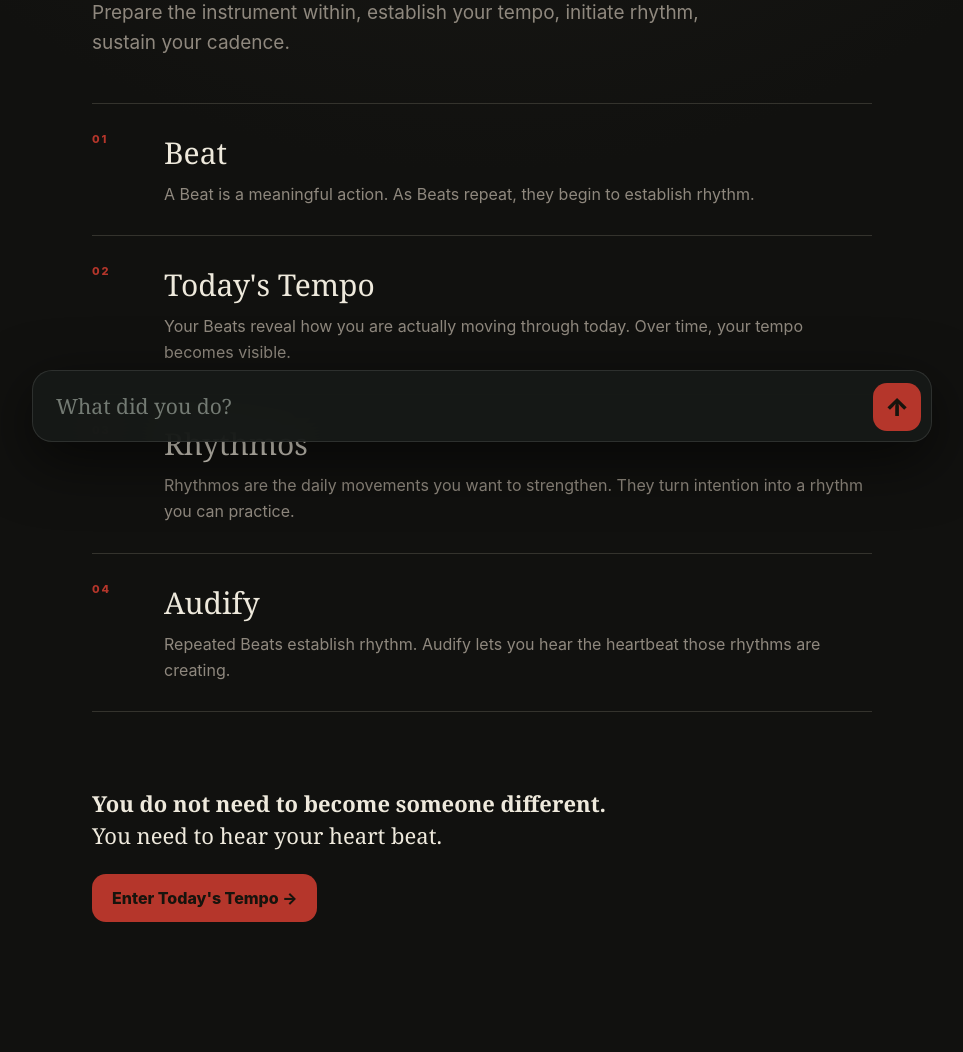
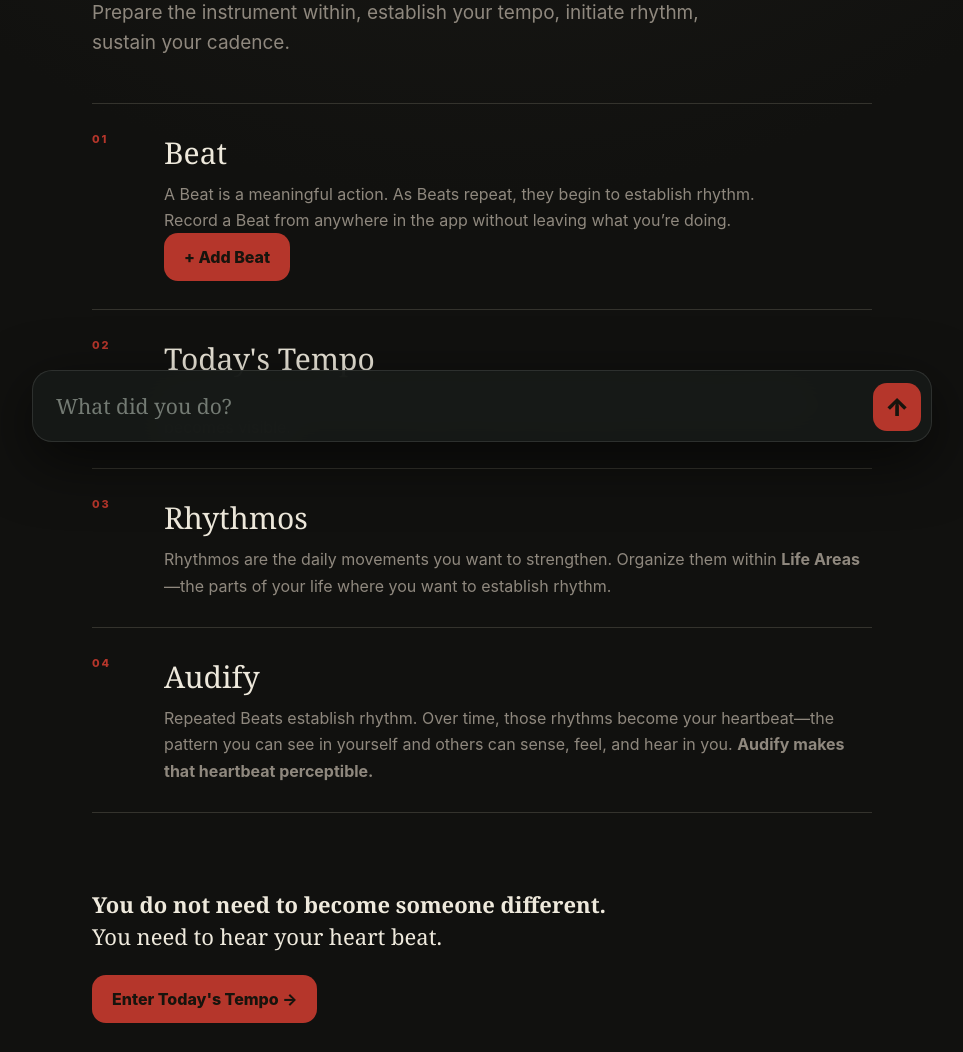
Before and after one commit to drummerbock/sumbody, a Flask app: page /onboarding in a window 1280 px wide. Shown: the part 336-1388 px from the top of the page, without its empty margins (158-1121 px from the left). Before the commit the page ends 1258 px from the top, so only its background shows below. Run offline with Flask 3, Linux system fonts and the light colour scheme; the visitor is signed in with stand-in values (Sample User, id 1); data that the repository does not hold is empty; some libraries are stand-ins or nearby versions.

Commit message:
Teach capture, Life Areas, and resonance in onboarding

```diff
--- a/templates/onboarding.html
+++ b/templates/onboarding.html
@@ -7,10 +7,10 @@
   <p class="lede onboarding-intro">Prepare the instrument within, establish your tempo, initiate rhythm, sustain your cadence.</p>
 
   <div class="onboarding-steps">
-    <article class="onboarding-step"><span>01</span><div><h2>Beat</h2><p>A Beat is a meaningful action. As Beats repeat, they begin to establish rhythm.</p></div></article>
+    <article class="onboarding-step"><span>01</span><div><h2>Beat</h2><p>A Beat is a meaningful action. As Beats repeat, they begin to establish rhythm.</p><p class="step-note">Record a Beat from anywhere in the app without leaving what you’re doing.</p><button class="primary tutorial-add-beat" type="button" data-open-composer>+ Add Beat</button></div></article>
     <article class="onboarding-step"><span>02</span><div><h2>Today's Tempo</h2><p>Your Beats reveal how you are actually moving through today. Over time, your tempo becomes visible.</p></div></article>
-    <article class="onboarding-step"><span>03</span><div><h2>Rhythmos</h2><p>Rhythmos are the daily movements you want to strengthen. They turn intention into a rhythm you can practice.</p></div></article>
-    <article class="onboarding-step"><span>04</span><div><h2>Audify</h2><p>Repeated Beats establish rhythm. Audify lets you hear the heartbeat those rhythms are creating.</p></div></article>
+    <article class="onboarding-step"><span>03</span><div><h2>Rhythmos</h2><p>Rhythmos are the daily movements you want to strengthen. Organize them within <strong>Life Areas</strong>—the parts of your life where you want to establish rhythm.</p></div></article>
+    <article class="onboarding-step"><span>04</span><div><h2>Audify</h2><p>Repeated Beats establish rhythm. Over time, those rhythms become your heartbeat—the pattern you can see in yourself and others can sense, feel, and hear in you. <strong>Audify makes that heartbeat perceptible.</strong></p></div></article>
   </div>
 
   <form method="post" class="onboarding-finish">
```
